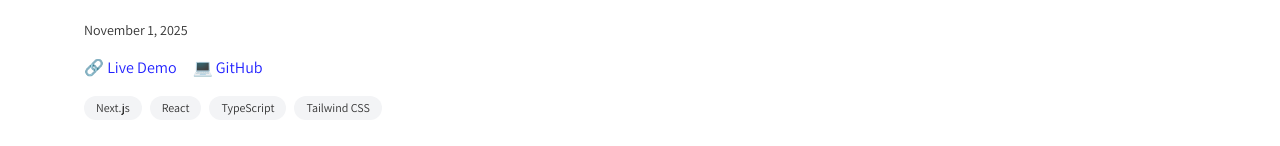
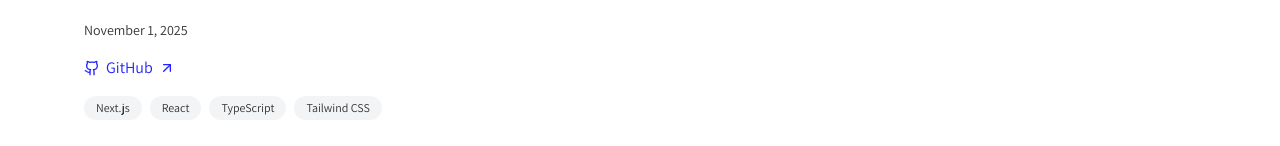
Before and after one commit to aayank13/portfolio-2025, a Next.js app: page /projects/portfolio-website-2025 in a window 1280 px wide. Shown: the part 172-318 px from the top of the page. Built offline with nearby package versions, Linux system fonts and the light colour scheme.

Commit message:
minor changes

```diff
--- a/app/projects/[slug]/page.tsx
+++ b/app/projects/[slug]/page.tsx
@@ -59,25 +59,44 @@
 
           {/* Links Section */}
           {(project.link || project.github) && (
-            <div className="flex gap-4 mb-4">
+            <div className="flex gap-6 mb-4 items-center">
               {project.link && (
                 <a
                   href={project.link}
                   target="_blank"
                   rel="noopener noreferrer"
-                  className="text-(--color-primary-blue) hover:underline"
+                  className="text-(--color-primary-blue) hover:underline flex items-center gap-1.5"
                 >
-                  🔗 Live Demo
+                  <svg xmlns="http://www.w3.org/2000/svg" width="16" height="16" viewBox="0 0 24 24" fill="none" stroke="currentColor" strokeWidth="2" strokeLinecap="round" strokeLinejoin="round">
+                    <path d="M10 13a5 5 0 0 0 7.54.54l3-3a5 5 0 0 0-7.07-7.07l-1.72 1.71" />
+                    <path d="M14 11a5 5 0 0 0-7.54-.54l-3 3a5 5 0 0 0 7.07 7.07l1.71-1.71" />
+                  </svg>
+                  Live Demo
+                  <svg xmlns="http://www.w3.org/2000/svg" width="16" height="16" viewBox="0 0 24 24" fill="none" stroke="currentColor" strokeWidth="2" strokeLinecap="round" strokeLinejoin="round">
+                    <path d="M7 7h10v10" />
+                    <path d="M7 17 17 7" />
+                  </svg>
                 </a>
+              )}
+              {project.link && project.github && (
+                <span className="text-gray-300">|</span>
               )}
               {project.github && (
                 <a
                   href={project.github}
                   target="_blank"
                   rel="noopener noreferrer"
-                  className="text-(--color-primary-blue) hover:underline"
+                  className="text-(--color-primary-blue) hover:underline flex items-center gap-1.5"
                 >
-                  💻 GitHub
+                  <svg xmlns="http://www.w3.org/2000/svg" width="16" height="16" viewBox="0 0 24 24" fill="none" stroke="currentColor" strokeWidth="2" strokeLinecap="round" strokeLinejoin="round">
+                    <path d="M15 22v-4a4.8 4.8 0 0 0-1-3.5c3 0 6-2 6-5.5.08-1.25-.27-2.48-1-3.5.28-1.15.28-2.35 0-3.5 0 0-1 0-3 1.5-2.64-.5-5.36-.5-8 0C6 2 5 2 5 2c-.3 1.15-.3 2.35 0 3.5A5.403 5.403 0 0 0 4 9c0 3.5 3 5.5 6 5.5-.39.49-.68 1.05-.85 1.65-.17.6-.22 1.23-.15 1.85v4" />
+                    <path d="M9 18c-4.51 2-5-2-7-2" />
+                  </svg>
+                  GitHub
+                  <svg xmlns="http://www.w3.org/2000/svg" width="16" height="16" viewBox="0 0 24 24" fill="none" stroke="currentColor" strokeWidth="2" strokeLinecap="round" strokeLinejoin="round">
+                    <path d="M7 7h10v10" />
+                    <path d="M7 17 17 7" />
+                  </svg>
                 </a>
               )}
             </div>
--- a/content/projects/portfolio-website-2025.md
+++ b/content/projects/portfolio-website-2025.md
@@ -1,10 +1,10 @@
 ---
 title: "Portfolio Website 2025"
 date: "2025-11-01"
-description: "A modern portfolio website built with Next.js 15, featuring a blog system, project showcase, and responsive design."
+description: "A modern portfolio website built with Next.js 16, featuring a blog system, project showcase, and responsive design."
 tags: ["Next.js", "React", "TypeScript", "Tailwind CSS"]
-link: "https://yourportfolio.com"
-github: "https://github.com/yourusername/portfolio-2025"
+# link: "https://aayankhan.xyz"
+github: "https://github.com/aayank13/portfolio-2025"
 ---
 
 # Portfolio Website 2025
@@ -21,14 +21,14 @@
 - **Project Showcase**: Display projects with detailed descriptions and links
 - **Responsive Design**: Optimized for all screen sizes
 - **Dark Mode Ready**: Built with customizable CSS variables
-- **Fast Performance**: Leverages Next.js 15 App Router and Server Components
+- **Fast Performance**: Leverages Next.js 16 App Router and Server Components
 - **SEO Optimized**: Proper metadata and semantic HTML
 
 ## Tech Stack
 
 The website is built using modern web technologies:
 
-- **Framework**: Next.js 15 with App Router
+- **Framework**: Next.js 16 with App Router
 - **Language**: TypeScript for type safety
 - **Styling**: Tailwind CSS for utility-first styling
 - **Content**: Markdown files with gray-matter for frontmatter parsing
@@ -87,21 +87,11 @@
 - Server-side rendering for optimal performance
 - Static generation for blog and project pages
 
-## Future Enhancements
-
-Planned improvements include:
-
-- [ ] Search functionality for blogs and projects
-- [ ] Tags filtering system
-- [ ] RSS feed for blog posts
-- [ ] Analytics integration
-- [ ] Newsletter subscription
-
 ## Lessons Learned
 
 Building this portfolio taught me:
 
-1. The power of Next.js 15's App Router
+1. The power of Next.js 16's App Router
 2. Effective content management with markdown
 3. Implementing clean and maintainable code structure
 4. Performance optimization techniques
```
Also changed, not shown: 1 other file (tests, documents, lock files or other folders).
